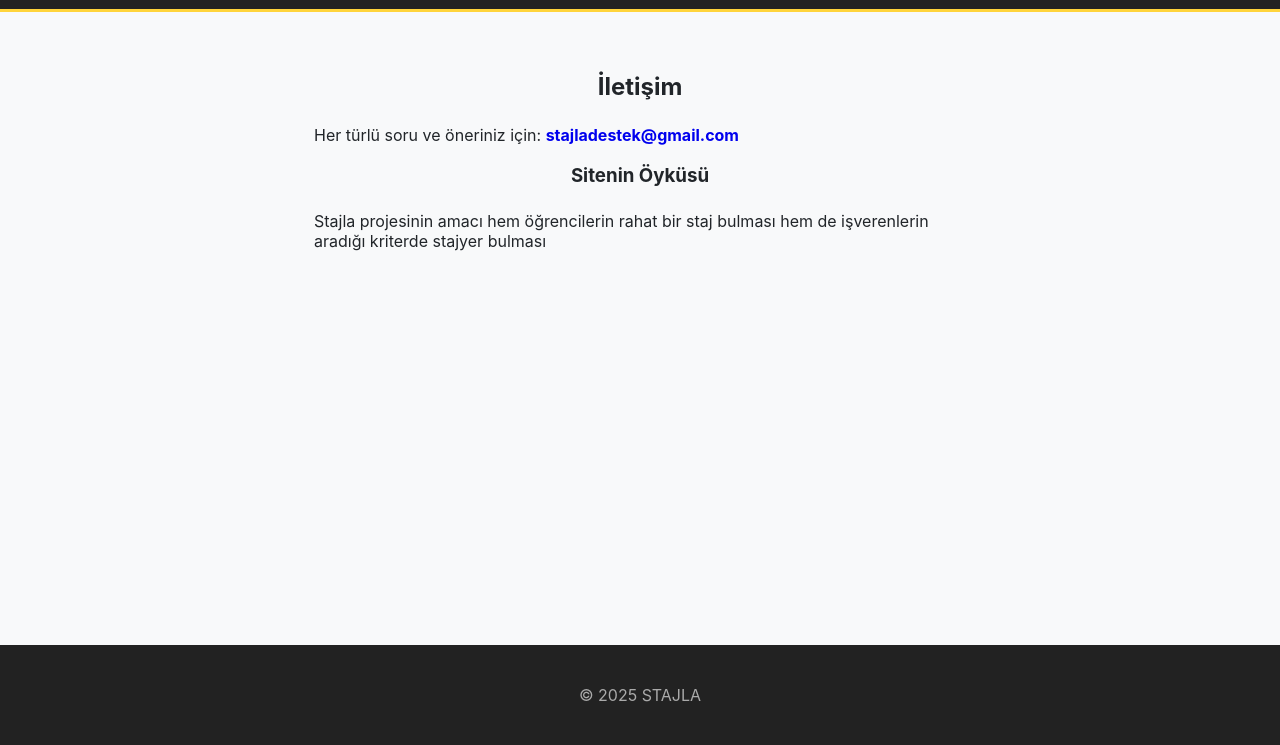
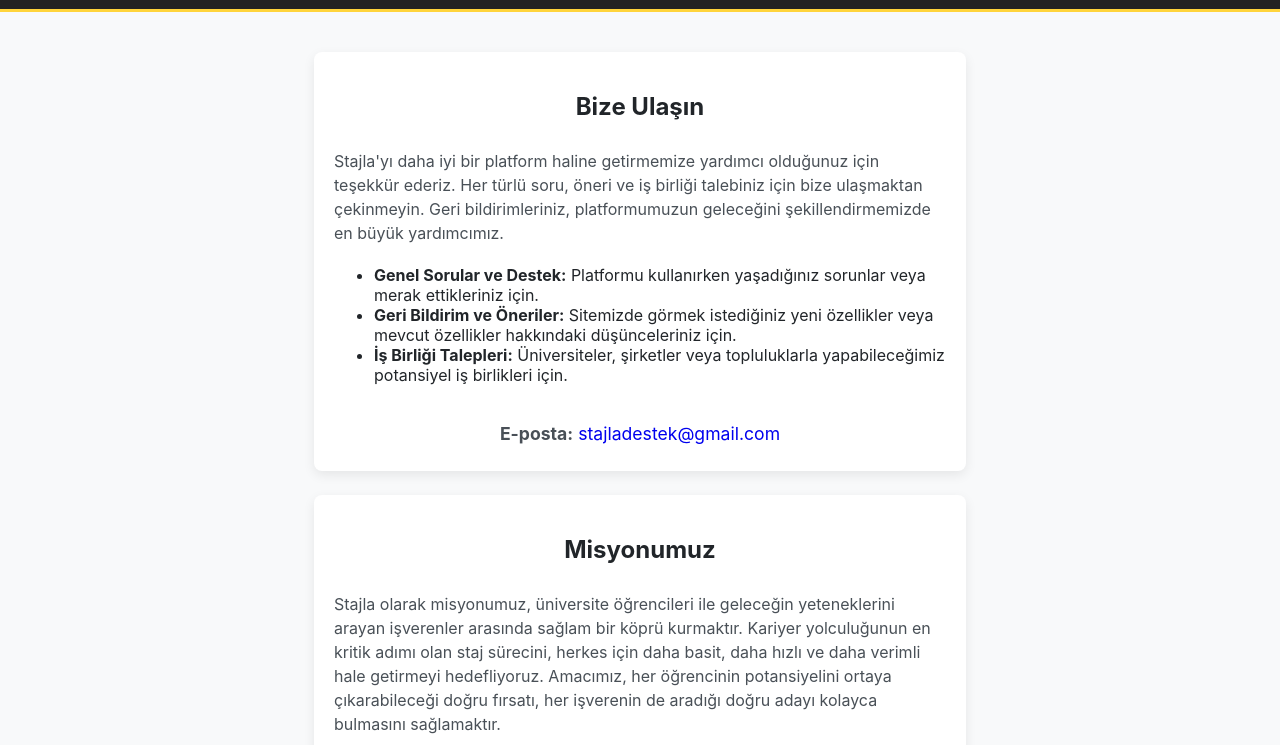
Before and after one commit to alisulmaz-maker/stajla, a website: page public/iletisim.html in a window 1280 px wide. Shown: the part 55-800 px from the top of the page. Drawn offline with Linux system fonts and the light colour scheme; no server answers.

Commit message:
Feat: İletişim sayfası metinleri güncellendi

```diff
--- a/public/iletisim.html
+++ b/public/iletisim.html
@@ -36,10 +36,27 @@
 </div>
 
 <main class="form-page">
-    <h2>İletişim</h2>
-    <p>Her türlü soru ve öneriniz için: <strong><a href="mailto:stajladestek@gmail.com">stajladestek@gmail.com</a></strong></p>
-    <h3>Sitenin Öyküsü</h3>
-    <p>Stajla projesinin amacı hem öğrencilerin rahat bir staj bulması hem de işverenlerin aradığı kriterde stajyer bulması</p>
+    <div class="card" style="max-width: 700px; margin: 0 auto; text-align: left;">
+
+        <h2>Bize Ulaşın</h2>
+        <p>Stajla'yı daha iyi bir platform haline getirmemize yardımcı olduğunuz için teşekkür ederiz. Her türlü soru, öneri ve iş birliği talebiniz için bize ulaşmaktan çekinmeyin. Geri bildirimleriniz, platformumuzun geleceğini şekillendirmemizde en büyük yardımcımız.</p>
+
+        <ul>
+            <li><strong>Genel Sorular ve Destek:</strong> Platformu kullanırken yaşadığınız sorunlar veya merak ettikleriniz için.</li>
+            <li><strong>Geri Bildirim ve Öneriler:</strong> Sitemizde görmek istediğiniz yeni özellikler veya mevcut özellikler hakkındaki düşünceleriniz için.</li>
+            <li><strong>İş Birliği Talepleri:</strong> Üniversiteler, şirketler veya topluluklarla yapabileceğimiz potansiyel iş birlikleri için.</li>
+        </ul>
+
+        <p style="text-align: center; font-size: 1.1rem; margin-top: 20px;">
+            <strong>E-posta:</strong> <a href="mailto:stajladestek@gmail.com">stajladestek@gmail.com</a>
+        </p>
+
+    </div>
+
+    <div class="card" style="max-width: 700px; margin: 24px auto 0; text-align: left;">
+        <h2>Misyonumuz</h2>
+        <p>Stajla olarak misyonumuz, üniversite öğrencileri ile geleceğin yeteneklerini arayan işverenler arasında sağlam bir köprü kurmaktır. Kariyer yolculuğunun en kritik adımı olan staj sürecini, herkes için daha basit, daha hızlı ve daha verimli hale getirmeyi hedefliyoruz. Amacımız, her öğrencinin potansiyelini ortaya çıkarabileceği doğru fırsatı, her işverenin de aradığı doğru adayı kolayca bulmasını sağlamaktır.</p>
+    </div>
 </main>
 
 <footer>
```
